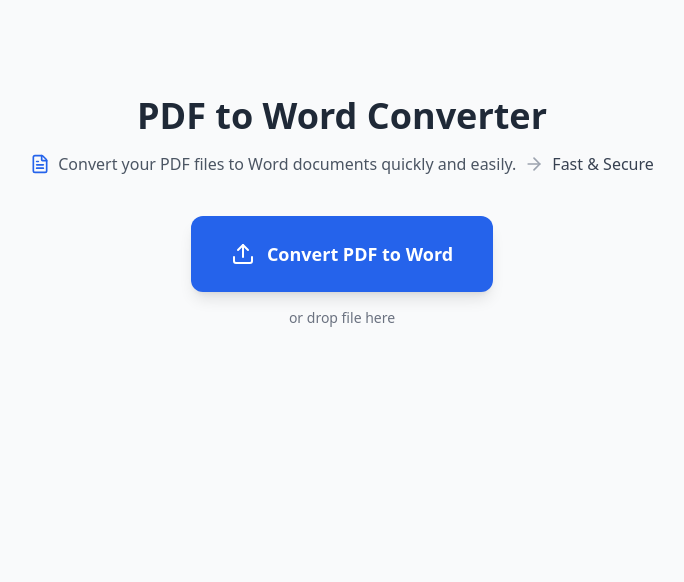
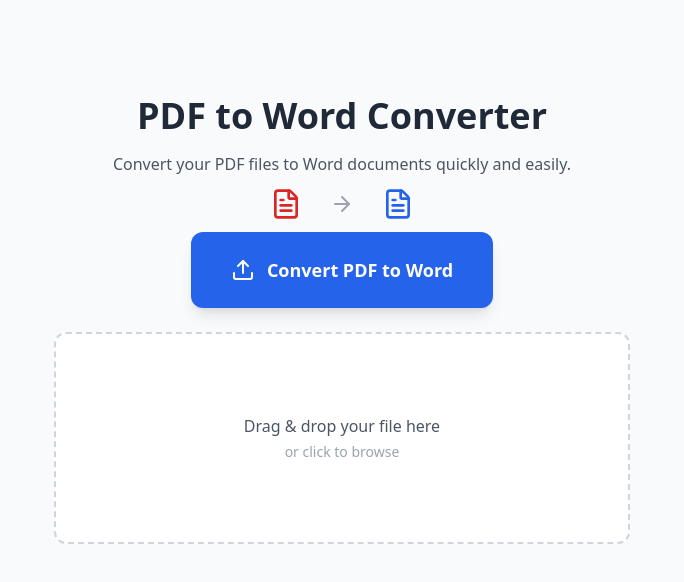
Before and after one commit to m-sulaiman-shafiq/file-utility-app, a Next.js app: page /pdf-to-word in a window 1280 px wide. Shown: the top 582 px of the page, without its empty margins (298-982 px from the left). Built offline with nearby package versions, Linux system fonts and the light colour scheme.

Commit message:
More changes

```diff
--- a/src/app/jpeg-to-png/page.tsx
+++ b/src/app/jpeg-to-png/page.tsx
@@ -0,0 +1,17 @@
+import FileConverter from "@/components/FileConverter";
+import { Image } from "lucide-react";
+
+export default function JpegToPngPage() {
+  return (
+    <FileConverter
+      title="JPEG to PNG Converter"
+      description="Convert your JPEG images to high-quality PNG files quickly."
+      apiEndpoint="/api/jpeg-to-png"
+      accept=".jpg,.jpeg"
+      outputFileName="converted.png"
+      buttonText="Convert JPEG to PNG"
+      fromIcon={<Image className="w-8 h-8 text-orange-500" />}   // JPEG
+      toIcon={<Image className="w-8 h-8 text-green-600" />}      // PNG
+    />
+  );
+}
--- a/src/app/pdf-compressor/page.tsx
+++ b/src/app/pdf-compressor/page.tsx
@@ -0,0 +1,17 @@
+import FileConverter from "@/components/FileConverter";
+import { FileText, ArrowDown } from "lucide-react";
+
+export default function PdfCompressorPage() {
+  return (
+    <FileConverter
+      title="PDF Compressor"
+      description="Upload your PDF files and compress them to reduce file size without losing quality."
+      apiEndpoint="/api/pdf-compress"
+      accept="application/pdf"
+      outputFileName="compressed.pdf"
+      buttonText="Compress PDF"
+      fromIcon={<FileText className="w-8 h-8 text-red-600" />}    // Original PDF
+      toIcon={<ArrowDown className="w-8 h-8 text-blue-600" />}     // Compressed PDF
+    />
+  );
+}
--- a/src/app/pdf-to-word/page.tsx
+++ b/src/app/pdf-to-word/page.tsx
@@ -1,4 +1,5 @@
 import FileConverter from "@/components/FileConverter";
+import { FileText } from "lucide-react";
 
 export default function PdfToWordPage() {
   return (
@@ -9,6 +10,8 @@ export default function PdfToWordPage() {
       accept="application/pdf"
       outputFileName="converted.docx"
       buttonText="Convert PDF to Word"
+      fromIcon={<FileText className="w-8 h-8 text-red-600" />}
+      toIcon={<FileText className="w-8 h-8 text-blue-600" />}
     />
   );
 }
--- a/src/app/png-to-jpeg/page.tsx
+++ b/src/app/png-to-jpeg/page.tsx
@@ -0,0 +1,17 @@
+import FileConverter from "@/components/FileConverter";
+import { Image } from "lucide-react";
+
+export default function PngToJpegPage() {
+  return (
+    <FileConverter
+      title="PNG to JPEG Converter"
+      description="Convert your PNG images to high-quality JPEG files quickly."
+      apiEndpoint="/api/png-to-jpeg"
+      accept=".png"
+      outputFileName="converted.jpg"
+      buttonText="Convert PNG to JPEG"
+      fromIcon={<Image className="w-8 h-8 text-green-600" />}   // PNG
+      toIcon={<Image className="w-8 h-8 text-orange-500" />}    // JPEG
+    />
+  );
+}
--- a/src/app/remove-background/page.tsx
+++ b/src/app/remove-background/page.tsx
@@ -0,0 +1,17 @@
+import FileConverter from "@/components/FileConverter";
+import { Image, Scissors } from "lucide-react";
+
+export default function RemoveBackgroundPage() {
+  return (
+    <FileConverter
+      title="Remove Background from Image"
+      description="Upload an image and remove its background automatically."
+      apiEndpoint="/api/remove-background"
+      accept=".jpg,.jpeg,.png"
+      outputFileName="transparent.png"
+      buttonText="Remove Background"
+      fromIcon={<Image className="w-8 h-8 text-purple-600" />}   // Original image
+      toIcon={<Scissors className="w-8 h-8 text-teal-500" />}    // Background removed
+    />
+  );
+}
--- a/src/app/word-to-pdf/page.tsx
+++ b/src/app/word-to-pdf/page.tsx
@@ -1,18 +1,17 @@
-import ToolWrapper from "@/components/ToolWrapper";
-import { Button } from "@/components/ui/button";
-import { Input } from "@/components/ui/input";
+import FileConverter from "@/components/FileConverter";
+import { FileText } from "lucide-react";
 
 export default function WordToPdfPage() {
   return (
-    <ToolWrapper
-      title="PDF to Word Converter"
-      description="Convert your PDF files to Word documents quickly and easily."
-    >
-      {/* Upload section */}
-      <Input type="file" accept=".doc,.docx" className="mb-4" />
-
-      {/* Convert button */}
-      <Button className="w-full">Convert PDF to Word</Button>
-    </ToolWrapper>
+    <FileConverter
+      title="Word to PDF Converter"
+      description="Convert your Word documents to PDF quickly and easily."
+      apiEndpoint="/api/word-to-pdf"
+      accept=".doc,.docx"
+      outputFileName="converted.pdf"
+      buttonText="Convert Word to PDF"
+      fromIcon={<FileText className="w-8 h-8 text-blue-600" />}   // Word
+      toIcon={<FileText className="w-8 h-8 text-red-600" />}    // PDF
+    />
   );
 }
--- a/src/components/FileConverter.tsx
+++ b/src/components/FileConverter.tsx
@@ -2,7 +2,6 @@
 
 import { useRef, useState } from "react";
 import { Upload, FileText, ArrowRight } from "lucide-react";
-import ToolWrapper from "@/components/ToolWrapper";
 
 type FileConverterProps = {
   title: string;
@@ -11,6 +10,8 @@ type FileConverterProps = {
   accept: string;
   outputFileName: string;
   buttonText: string;
+  fromIcon: React.ReactNode;
+  toIcon: React.ReactNode;
 };
 
 export default function FileConverter({
@@ -20,9 +21,12 @@ export default function FileConverter({
   accept,
   outputFileName,
   buttonText,
+  fromIcon,
+  toIcon,
 }: FileConverterProps) {
   const inputRef = useRef<HTMLInputElement>(null);
   const [file, setFile] = useState<File | null>(null);
+  const [isDragging, setIsDragging] = useState(false);
   const [loading, setLoading] = useState(false);
 
   const handleFileSelect = (e: React.ChangeEvent<HTMLInputElement>) => {
@@ -61,24 +65,44 @@ export default function FileConverter({
     }
   };
 
+  const handleDragOver = (e: React.DragEvent<HTMLDivElement>) => {
+    e.preventDefault();
+    setIsDragging(true);
+  };
+
+  const handleDragLeave = () => {
+    setIsDragging(false);
+  };
+
+  const handleDrop = (e: React.DragEvent<HTMLDivElement>) => {
+    e.preventDefault();
+    setIsDragging(false);
+
+    const droppedFile = e.dataTransfer.files?.[0];
+    if (droppedFile) {
+      setFile(droppedFile);
+    }
+  };
+
   return (
     <div className="min-h-screen bg-gray-50 flex justify-center px-4 pt-24">
       <div className="w-full max-w-3xl text-center">
         {/* Heading */}
-        <h1 className="text-4xl font-bold text-gray-800 mb-4">
-          {title}
-        </h1>
+        <h1 className="text-4xl font-bold text-gray-800 mb-4">{title}</h1>
 
         {/* Description with icons */}
-        <p className="text-gray-600 mb-10 flex items-center justify-center gap-2 flex-wrap">
-          <FileText className="w-5 h-5 text-blue-600" />
+        <p className="text-gray-600 flex items-center justify-center gap-2 flex-wrap">
           {description}
-          <ArrowRight className="w-5 h-5 text-gray-400" />
-          <span className="font-medium text-gray-700">
-            Fast & Secure
-          </span>
         </p>
-
+        <div className="flex items-center justify-center gap-4">
+          <div className="w-14 h-14 flex items-center justify-center rounded-xl">
+            {fromIcon}
+          </div>
+          <ArrowRight className="w-6 h-6 text-gray-400" />
+          <div className="w-14 h-14 flex items-center justify-center rounded-xl">
+            {toIcon}
+          </div>
+        </div>
         {/* Hidden input */}
         <input
           ref={inputRef}
@@ -87,7 +111,6 @@ export default function FileConverter({
           onChange={handleFileSelect}
           className="hidden"
         />
-
         {/* Upload button */}
         {!file ? (
           <button
@@ -115,10 +138,27 @@ export default function FileConverter({
           </button>
         )}
 
-        {/* Helper text */}
-        <p className="mt-4 text-sm text-gray-500">
-          or drop file here
-        </p>
+        {/* drag and drop */}
+        <div
+          onDragOver={handleDragOver}
+          onDragLeave={handleDragLeave}
+          onDrop={handleDrop}
+          onClick={handleButtonClick}
+          className={`mt-6 mx-auto max-w-xl
+    border-2 border-dashed rounded-xl
+    px-6 py-20 cursor-pointer transition bg-white
+    ${
+      isDragging
+        ? "border-blue-600 bg-blue-50"
+        : "border-gray-300 hover:border-blue-400"
+    }
+  `}
+        >
+          <p className="text-gray-600 font-medium">
+            Drag & drop your file here
+          </p>
+          <p className="text-sm text-gray-400 mt-1">or click to browse</p>
+        </div>
       </div>
     </div>
   );
```
